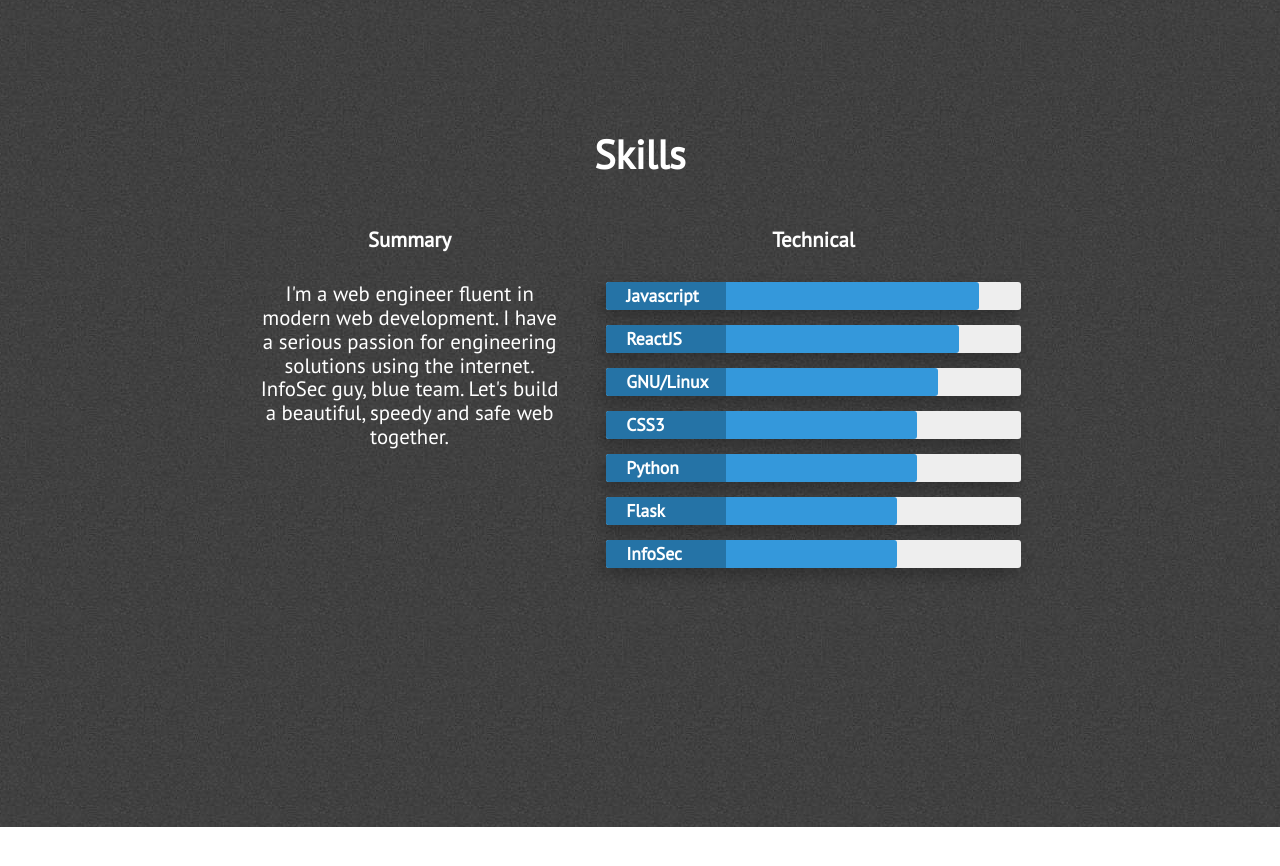
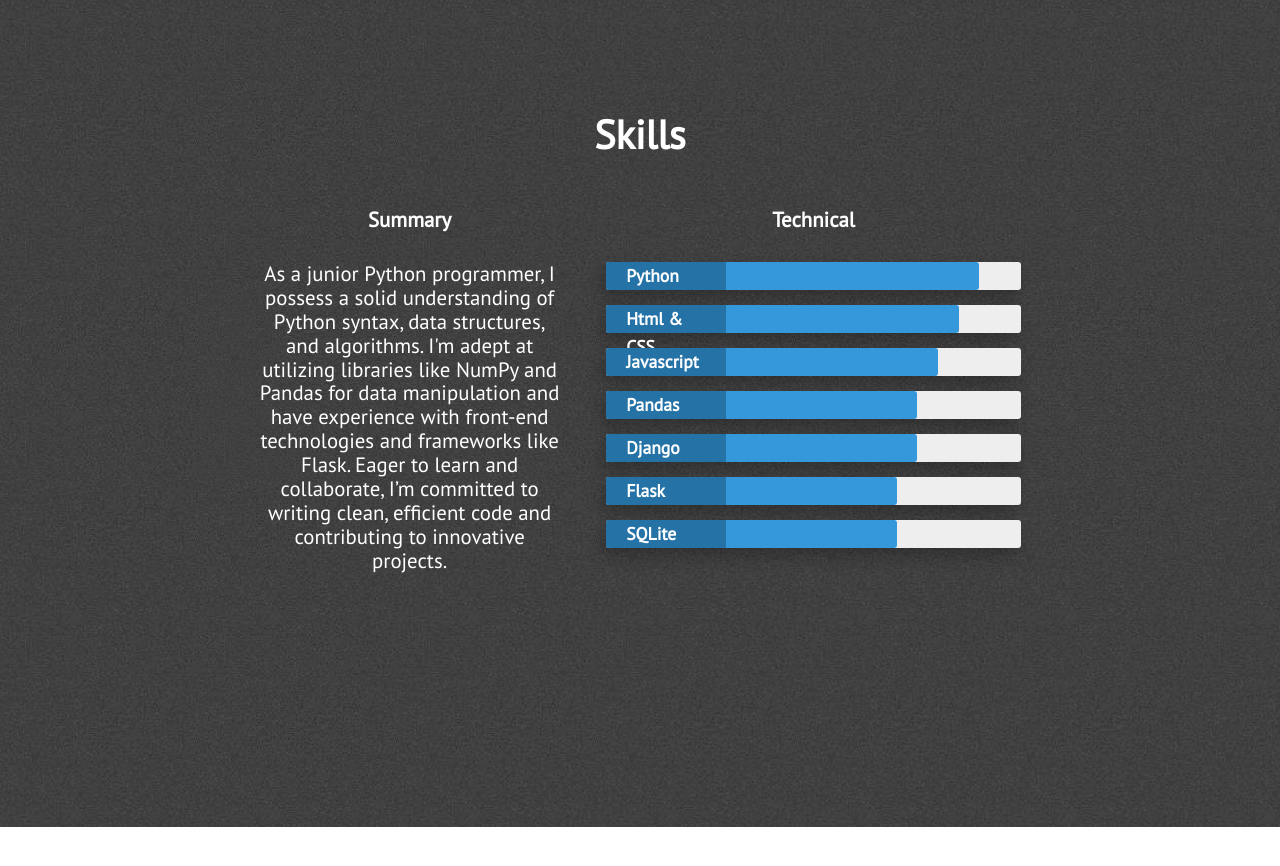
Before and after one commit to nexinovation/senator-dev.github.io, a Jekyll site: the page built from index.html, in a window 1280 px wide and 900 px high, scrolled down 2073 px. Shown: the top 866 px of the window. Built offline with Jekyll 4.4.1, drawn with Linux system fonts in a browser that asks for light colours; nearby versions of some CDN libraries.

Commit message:
Update skills.html

```diff
--- a/_includes/skills.html
+++ b/_includes/skills.html
@@ -8,35 +8,35 @@
                 <div class="what-i-do">
                     <h3 class="center-align skills-subsection">Summary</h3>
                     <p class="paragraph-text center-align">
-                        I'm a web engineer fluent in modern web development. I have a serious passion for engineering solutions using the internet. InfoSec guy, blue team. Let's build a beautiful, speedy and safe web together.
+                        As a junior Python programmer, I possess a solid understanding of Python syntax, data structures, and algorithms. I'm adept at utilizing libraries like NumPy and Pandas for data manipulation and have experience with front-end technologies and frameworks like Flask. Eager to learn and collaborate, I’m committed to writing clean, efficient code and contributing to innovative projects.
                     </p>
                 </div>
                 <div class="technical-skills">
                     <h3 class="center-align skills-subsection">Technical</h3>
                     <div class="progress-bars">
                         <div class="skillbar clearfix " data-percent="90%">
-                            <div class="skillbar-title" style="background: #2980b9;"><span>Javascript</span></div>
+                            <div class="skillbar-title" style="background: #2980b9;"><span>Python</span></div>
                             <div class="skillbar-bar" style="background: #3498db;"></div>
                         </div> <!-- End Skill Bar -->
 
                         <div class="skillbar clearfix " data-percent="85%">
-                            <div class="skillbar-title" style="background: #2980b9;"><span>ReactJS</span></div>
+                            <div class="skillbar-title" style="background: #2980b9;"><span>Html & CSS</span></div>
                             <div class="skillbar-bar" style="background: #3498db;"></div>
                         </div> <!-- End Skill Bar -->
 
                         <div class="skillbar clearfix " data-percent="80%">
-                            <div class="skillbar-title" style="background: #2980b9;"><span>GNU/Linux</span></div>
+                            <div class="skillbar-title" style="background: #2980b9;"><span>Javascript</span></div>
                             <div class="skillbar-bar" style="background: #3498db"></div>
                         </div> <!-- End Skill Bar -->
 
 
                         <div class="skillbar clearfix " data-percent="75%">
-                            <div class="skillbar-title" style="background: #2980b9;"><span>CSS3</span></div>
+                            <div class="skillbar-title" style="background: #2980b9;"><span>Pandas</span></div>
                             <div class="skillbar-bar" style="background: #3498db;"></div>
                         </div> <!-- End Skill Bar -->
 
                         <div class="skillbar clearfix " data-percent="75%">
-                            <div class="skillbar-title" style="background: #2980b9;"><span>Python</span></div>
+                            <div class="skillbar-title" style="background: #2980b9;"><span>Django</span></div>
                             <div class="skillbar-bar" style="background: #3498db;"></div>
                         </div> <!-- End Skill Bar -->
 
@@ -46,7 +46,7 @@
                         </div> <!-- End Skill Bar -->
 
                         <div class="skillbar clearfix " data-percent="70%">
-                            <div class="skillbar-title" style="background: #2980b9"><span>InfoSec</span></div>
+                            <div class="skillbar-title" style="background: #2980b9"><span>SQLite</span></div>
                             <div class="skillbar-bar" style="background: #3498db"></div>
                         </div> <!-- End Skill Bar -->
                     </div>
```
